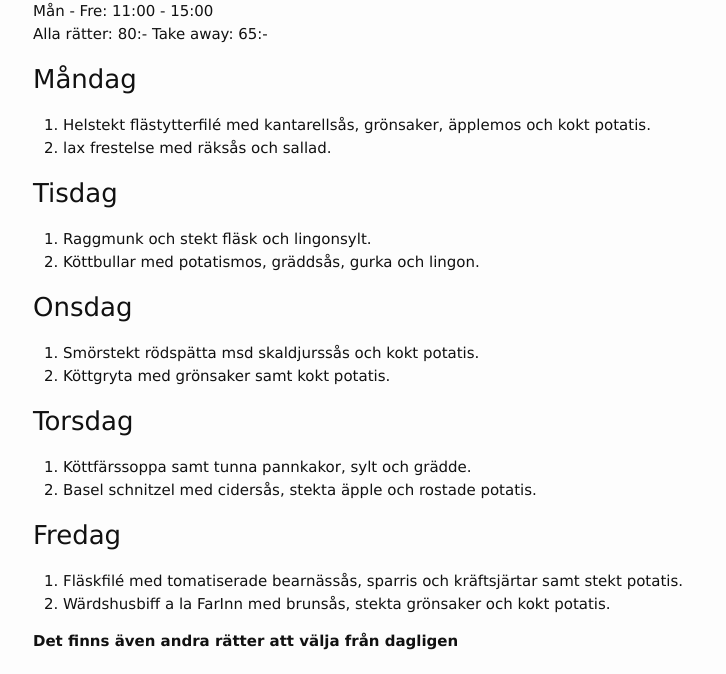
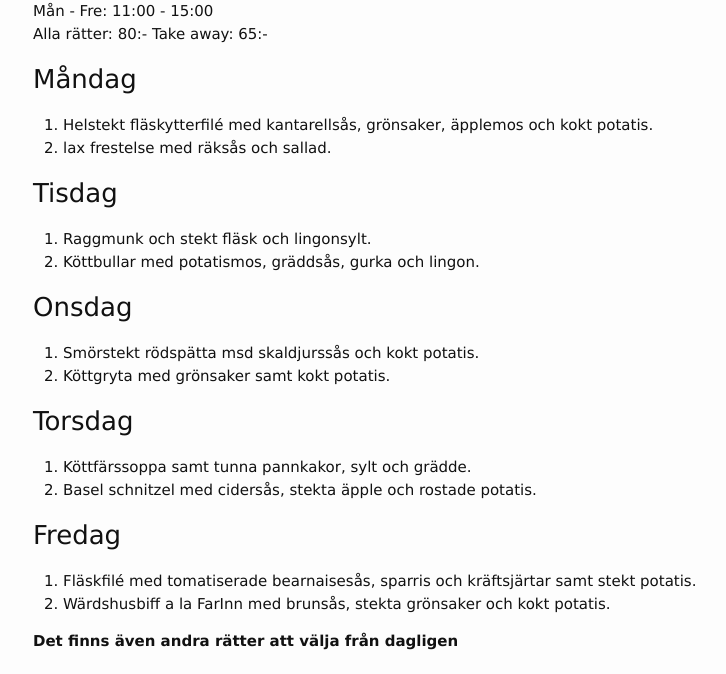
Before and after one commit to FarInn62/farinn62.github.io, a Jekyll site: the page built from lunch.md, in a window 1280 px wide. Shown: the part 162-836 px from the top of the page, without its empty margins (237-963 px from the left). Built offline with Jekyll 4.4.1, drawn with Linux system fonts in a browser that asks for light colours.

Commit message:
Update lunch.md

```diff
--- a/lunch.md
+++ b/lunch.md
@@ -12,7 +12,7 @@ Alla rätter: 80:- Take away: 65:-
 
 ### Måndag
 
-1. Helstekt flästytterfilé med kantarellsås, grönsaker, äpplemos och kokt potatis.
+1. Helstekt fläskytterfilé med kantarellsås, grönsaker, äpplemos och kokt potatis.
 2. lax frestelse med räksås och sallad.
 
 ### Tisdag
@@ -32,7 +32,7 @@ Alla rätter: 80:- Take away: 65:-
 
 ### Fredag
 
-1. Fläskfilé med tomatiserade bearnässås, sparris och kräftsjärtar samt stekt potatis.
+1. Fläskfilé med tomatiserade bearnaisesås, sparris och kräftsjärtar samt stekt potatis.
 2. Wärdshusbiff a la FarInn med brunsås, stekta grönsaker och kokt potatis.
 
   **Det finns även andra rätter att välja från dagligen**
```
